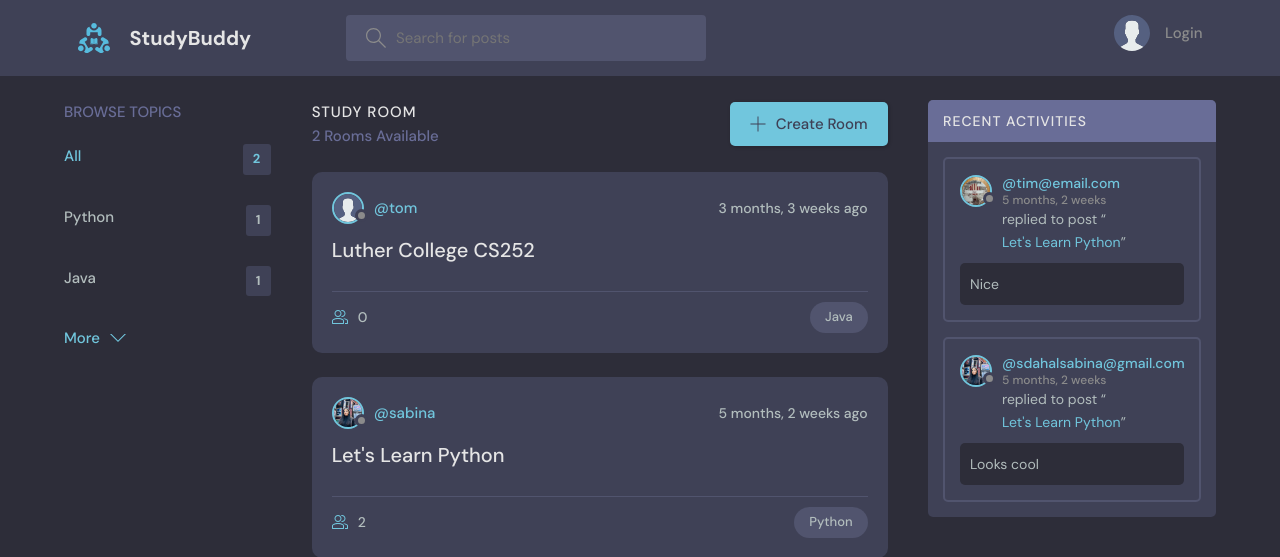
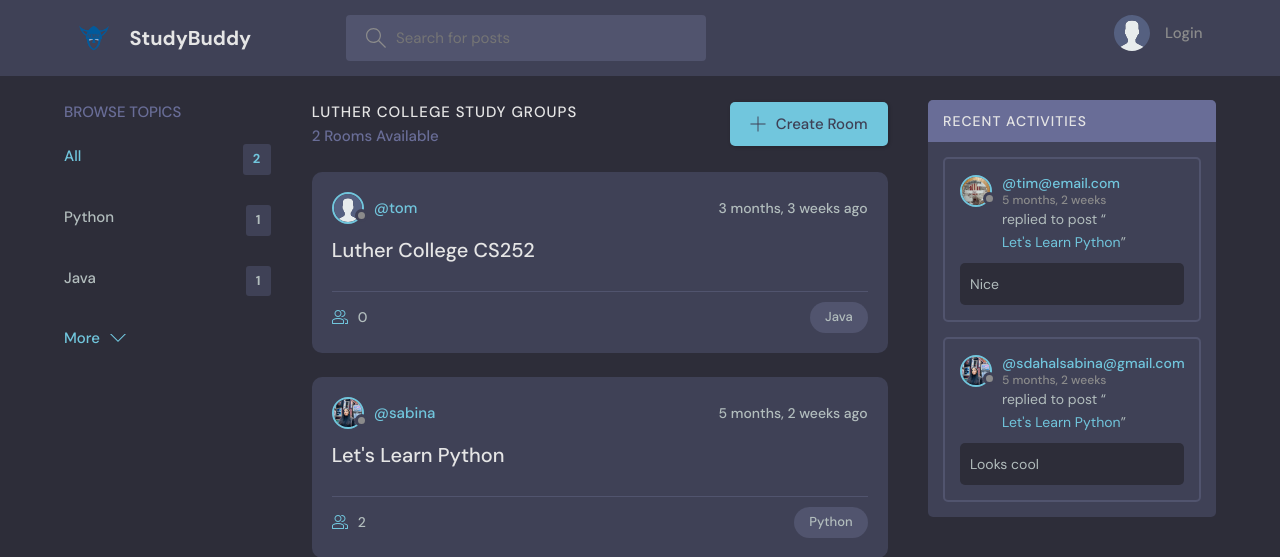
Before and after one commit to dahalsabina/studybud, a Django app: page / in a window 1280 px wide. Shown: the top 557 px of the page. Run offline with Django 5.2, Linux system fonts and the light colour scheme; data comes from the database, SQL or seed files in the repository; both versions use the stored data as it was after the commit.

Commit message:
added requirements.txt

```diff
--- a/base/templates/base/home.html
+++ b/base/templates/base/home.html
@@ -32,7 +32,7 @@
           </div>
           <div class="roomList__header">
             <div>
-              <h2>Study Room</h2>
+              <h2>Luther College Study Groups</h2>
               <p>{{room_count}} Rooms Available</p>
             </div>
             <a class="btn btn--main" href="{% url 'create-room' %}">
--- a/static/styles/main.css
+++ b/static/styles/main.css
@@ -1,3 +1,4 @@
 body{
-    background-color: aquamarine;
+    background-color:#E6E6FA;
+    ;
 }
--- a/templates/main.html
+++ b/templates/main.html
@@ -7,7 +7,7 @@
     <meta name="viewport" content="width=device-width, initial-scale=1.0" />
     <link rel="shortcut icon" href="assets/favicon.ico" type="image/x-icon" />
     <link rel="stylesheet" href="{% static 'styles/style.css' %}" />
-    <title>StudyBuddy - Find study partners around the world!</title>
+    <title>StudyBuddy - Find study groups at Luther College!</title>
   </head>
 
   <body>
--- a/templates/navbar.html
+++ b/templates/navbar.html
@@ -4,7 +4,7 @@
 <header class="header header--loggedIn">
     <div class="container">
       <a href="{% url 'home' %}" class="header__logo">
-        <img src="{%  static 'images/logo.svg' %}" />
+        <img src="{%  static 'images/norse.png' %}" />
         <h1>StudyBuddy</h1>
 
       </a>
```
Also changed, not shown: requirements.txt (added, +10 -0 lines), db.sqlite3, static/images/norse.png (added), 4 other files.
